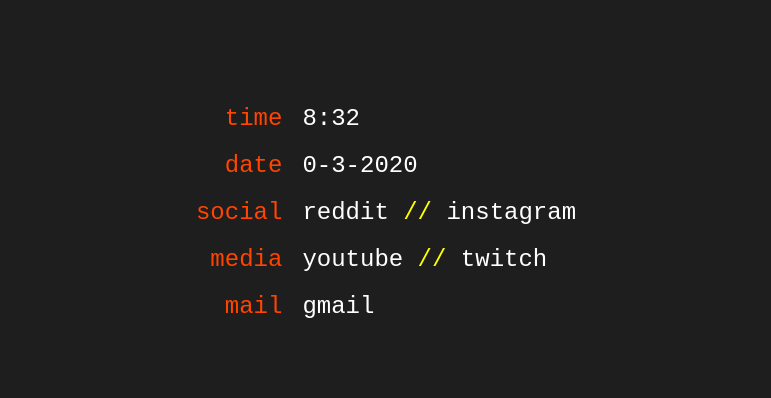
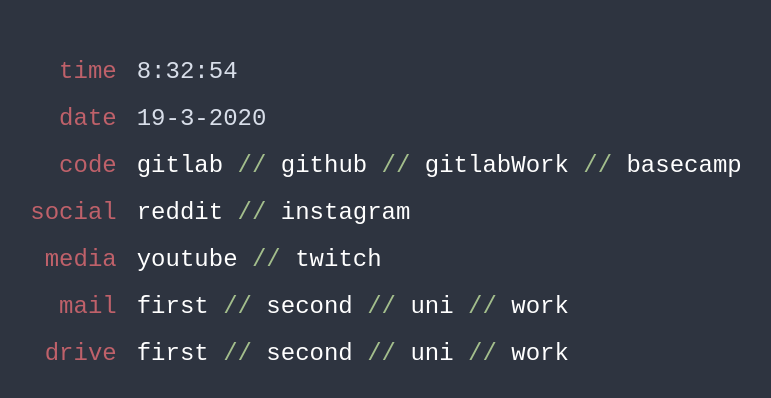
Before and after one commit to fedeizzo/browser-home, a plain HTML site: page index.html in a window 1280 px wide. Shown: the part 188-586 px from the top of the page, without its empty margins (229-1000 px from the left). Drawn offline with Linux system fonts and the light colour scheme.

Commit message:
add some links and change colorscheme to nord

```diff
--- a/index.html
+++ b/index.html
@@ -12,29 +12,57 @@
         <div class="left">
             <div>time</div>
             <div>date</div>
+            <div>code</div>
             <div>social</div>
             <div>media</div>
             <div>mail</div>
+            <div>drive</div>
         </div>
 
         <div class="right">
             <div class="in" id="time">
             </div>
             <div class="in" id="date">
-                <p id="date"></p>
             </div>
-            <div class="in"><a href="http://reddit.com">reddit</a> <div class="slash">//</div> <a href="http://instagram.com">instagram</a></div>
-            <div class="in"><a href="http://youtube.com">youtube</a> <div class="slash">//</div> <a href="http://twitch.tv">twitch</a></div>
-            <div class="in"><a href="http://gmail.com">gmail</a> <div class="slash">
+            <div class="in">
+                <a href="https://gitlab.com">gitlab</a> <div class="slash">//</div>
+                <a href="https://github.com">github</a> <div class="slash">//</div>
+                <a href="https://gitlab.fbk.eu">gitlabWork</a> <div class="slash">//</div>
+                <a href="https://3.basecamp.com/4423576/">basecamp</a></div>
+            <div class="in">
+                <a href="https://reddit.com">reddit</a> <div class="slash">//</div>
+                <a href="https://instagram.com">instagram</a>
+            </div>
+            <div class="in">
+                <a href="https://youtube.com">youtube</a> <div class="slash">//</div>
+                <a href="https://twitch.tv">twitch</a>
+            </div>
+            <div class="in">
+                <a href="https://mail.google.com/mail/u/0/">first</a> <div class="slash">//</div>
+                <a href="https://mail.google.com/mail/u/1/">second</a> <div class="slash">//</div>
+                <a href="https://mail.google.com/mail/u/2/">uni</a> <div class="slash">//</div>
+                <a href="https://mail.google.com/mail/u/3/">work</a>
+            </div>
+            <div class="in">
+                <a href="https://drive.google.com/drive/u/0/">first</a> <div class="slash">//</div>
+                <a href="https://drive.google.com/drive/u/1/">second</a> <div class="slash">//</div>
+                <a href="https://drive.google.com/drive/u/2/">uni</a> <div class="slash">//</div>
+                <a href="https://drive.google.com/drive/u/3/">work</a>
+            </div>
         </div>
     </div>
+
     <script>
-        let t = new Date();
-        t = t.getHours().toString() + ":" +  t.getMinutes().toString();
-        document.getElementById("time").innerHTML = t;
-        let d = new Date();
-        d = d.getDay().toString() + "-" + d.getMonth() + "-" + d.getFullYear();
-        document.getElementById("date").innerHTML = d;
+        let update = () => {
+            let t = new Date();
+            t = t.getHours().toString() + ":" +  t.getMinutes().toString() + ":" +  t.getSeconds().toString();
+            document.getElementById("time").innerHTML = t;
+            let d = new Date();
+            d = d.getDate().toString() + "-" + d.getMonth() + "-" + d.getFullYear();
+            document.getElementById("date").innerHTML = d;
+        }
+        update();
+        setInterval(update,1000);
     </script>
 </body>
 </html>
--- a/style.css
+++ b/style.css
@@ -1,6 +1,6 @@
 #bg {
     position: absolute;
-    background-color: #1e1e1e;
+    background-color: #2E3440;
     width: 100%;
     height: auto;
     bottom: 0px;
@@ -12,7 +12,7 @@
 }
 
 #home {
-    color:white;
+    color: #D8DEE9;
     width: 99%;
     height: auto;
     display: flex;
@@ -23,7 +23,7 @@
     font-size: 24px;
     }
 
-.left { color: #FF4500 !important; }
+.left { color: #BF616A !important; }
 
 #home > * {
     display: inline-block;
@@ -46,6 +46,6 @@
 
 a:active, a:focus { outline: 0; }
 
-a:hover { color: violet; }
+a:hover { color: #B48EAD; }
 
-.slash { display: inline; color: yellow; }
+.slash { display: inline; color: #A3BE8C; }
```
